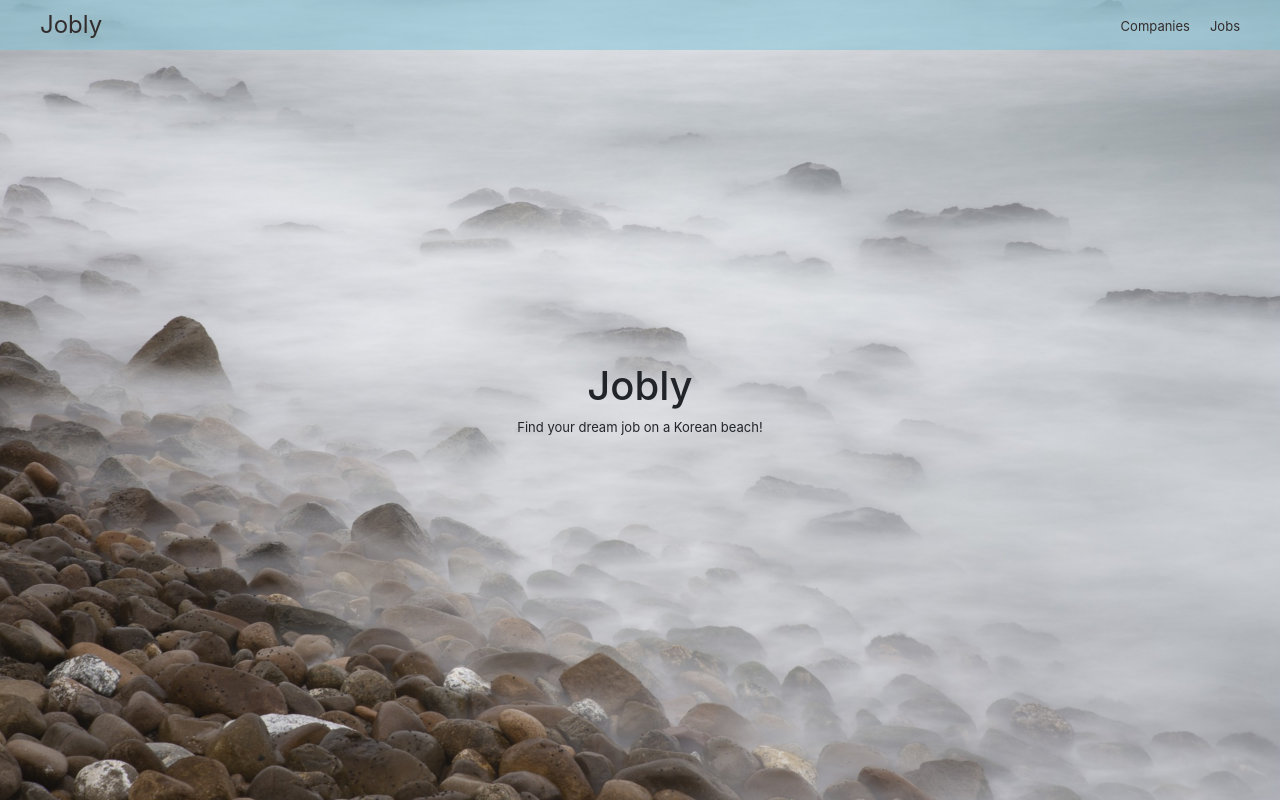
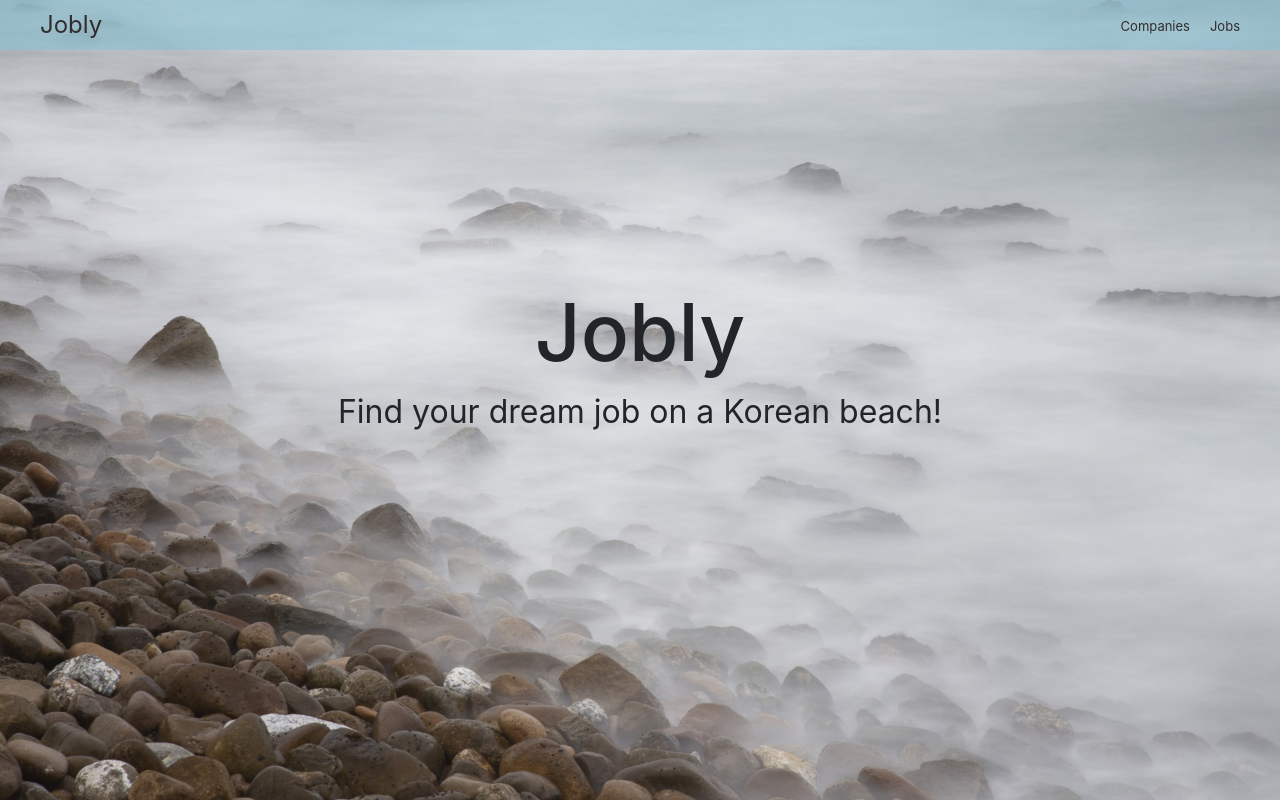
Before and after one commit to pdimaano/fullstack-jobly, a React (Create React App) app in the folder react-jobly-frontend/: page / in a window 1280 px wide. Built offline with nearby package versions, Linux system fonts and the light colour scheme; no server answers; the HTML template or start-up script is replaced by a standard one.

Commit message:
changed styling of homepage to have bigger and more centered text

```diff
--- a/react-jobly-frontend/src/HomePage.css
+++ b/react-jobly-frontend/src/HomePage.css
@@ -7,5 +7,13 @@
     position: fixed;
     top: 50%;
     left: 50%;
-    transform: translate(-50%, -50%);
+    transform: translate(-50%, -55%);
 }
+
+h1 {
+    font-size: 5em;
+}
+
+.HomePage p {
+    font-size: 2em;
+}
```
